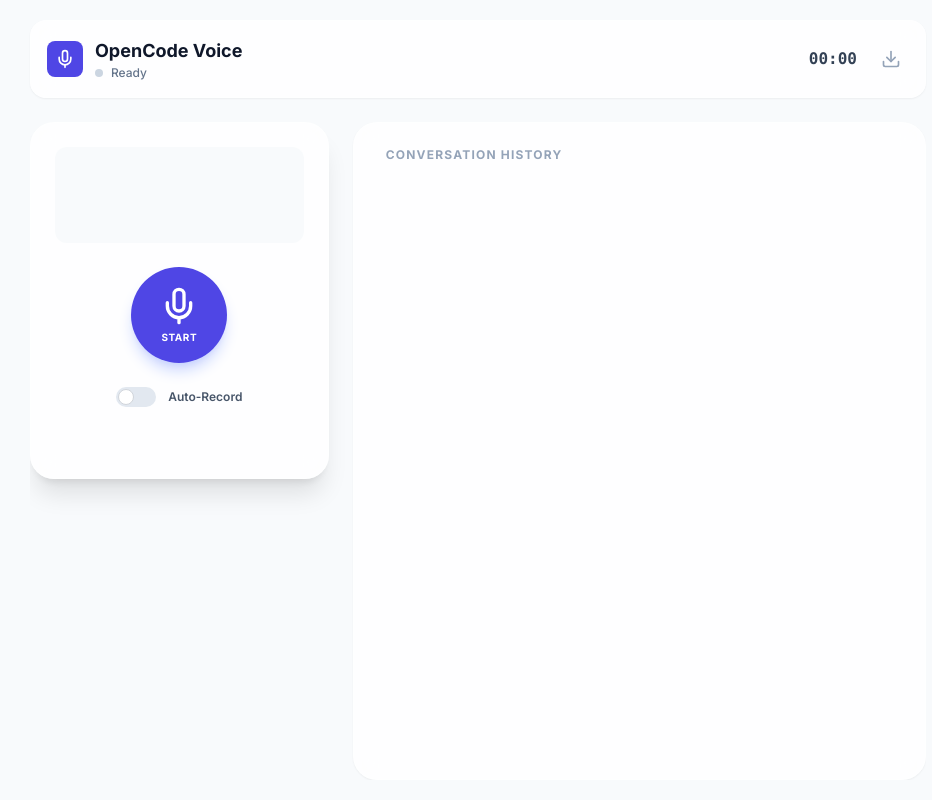
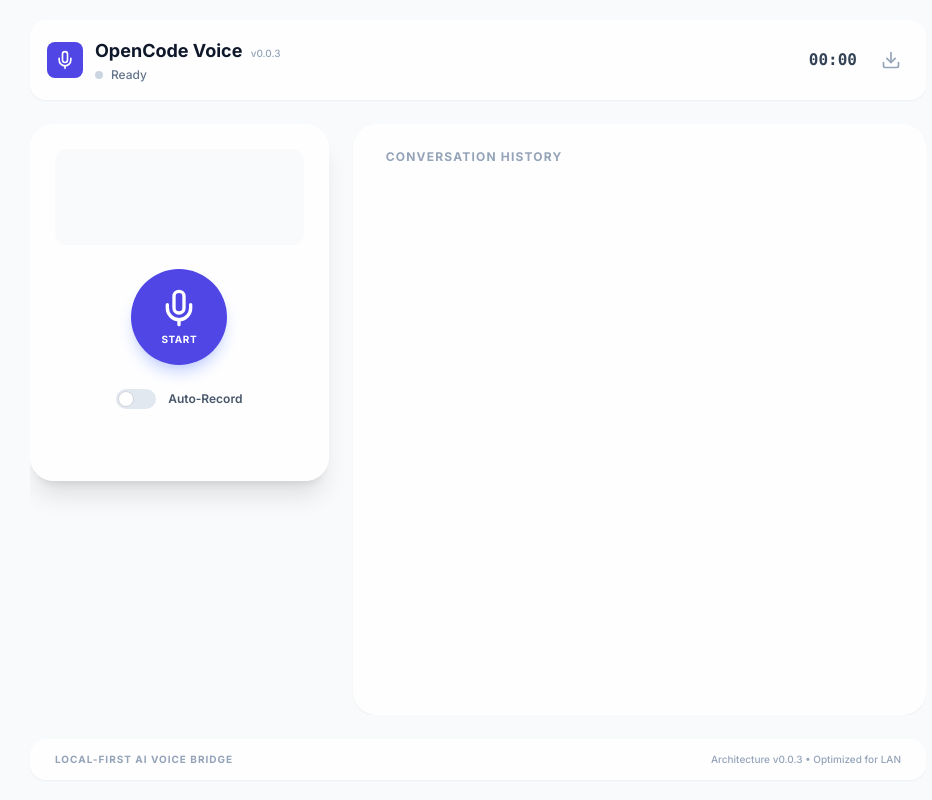
Before and after one commit to mwyant/voice_bridge, a plain HTML site: page static/index.html in a window 1280 px wide. Shown: the whole page, without its empty margins (162-1094 px from the left). Drawn offline with nearby package versions, Linux system fonts and the light colour scheme; no server answers.

Commit message:
style: add versioning to header and footer v0.0.3

```diff
--- a/static/index.html
+++ b/static/index.html
@@ -18,7 +18,7 @@
                     <i data-lucide="mic" class="w-5 h-5"></i>
                 </div>
                 <div>
-                    <h1 class="text-lg font-bold text-slate-900">OpenCode Voice</h1>
+                    <h1 class="text-lg font-bold text-slate-900">OpenCode Voice <span class="text-[10px] font-medium text-slate-400 ml-1">v0.0.3</span></h1>
                     <div class="flex items-center gap-2">
                         <span id="statusIndicator" class="w-2 h-2 rounded-full bg-slate-300"></span>
                         <span id="statusText" class="text-xs text-slate-500 font-medium">Ready</span>
@@ -72,6 +72,16 @@
                 <div id="log" class="flex-1 overflow-y-auto pr-2 flex flex-col gap-4">
                     <!-- Messages injected here -->
                 </div>
+            </div>
+        </div>
+
+        <!-- Footer -->
+        <div class="flex items-center justify-between px-6 py-3 glass rounded-2xl shadow-sm">
+            <div class="text-[10px] font-bold text-slate-400 uppercase tracking-widest">
+                Local-First AI Voice Bridge
+            </div>
+            <div class="text-[10px] font-medium text-slate-400">
+                Architecture v0.0.3 • Optimized for LAN
             </div>
         </div>
     </div>
```
